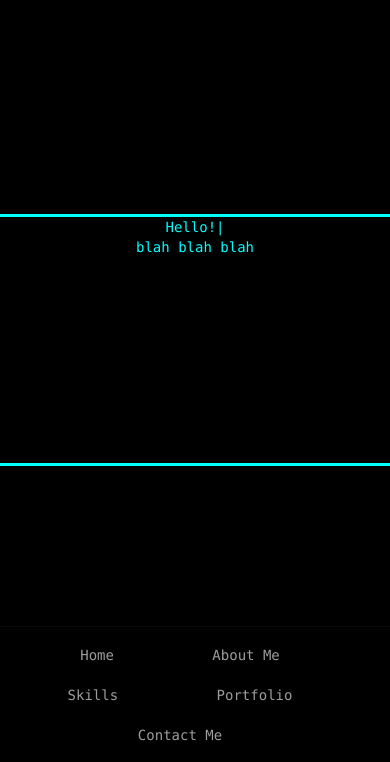
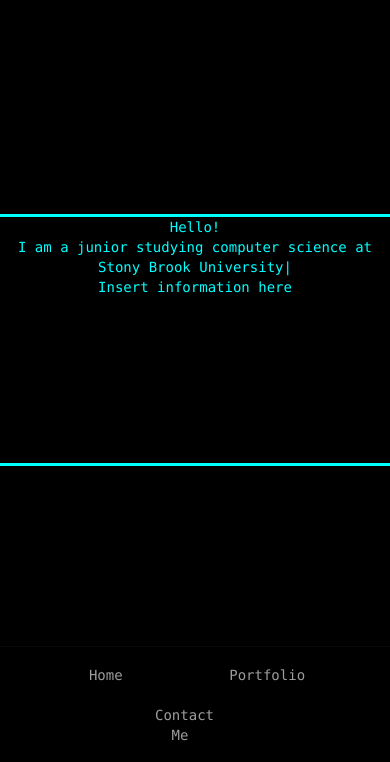
Before and after one commit to alexfchin/Website, a plain HTML site: page index.html in a window 390 px wide. Shown: the part 82-844 px from the top of the page. Drawn offline with nearby package versions, Linux system fonts and the light colour scheme.

Commit message:
responsive nav links

```diff
--- a/css/main.css
+++ b/css/main.css
@@ -8,7 +8,7 @@ body {
     color: blue;
 }
 
-.box{
+#box{
     text-align: center;
     border: solid;
     color:aqua;
@@ -19,6 +19,7 @@ body {
     height:18em;
     margin-top: -9em; /*set to a negative number 1/2 of your height*/
     margin-left: -15em; /*set to a negative number 1/2 of your width*/
+
 }
 
 .navbar-inverse {
--- a/index.html
+++ b/index.html
@@ -41,13 +41,13 @@
 
 
     <nav class="navbar navbar-inverse navbar-fixed-bottom">
-        <div class="container-fluid">
+        <div class="row">
             <ul class="nav navbar-nav">
-                <li id="home"><a href="#">Home</a></li>
-                <li id="aboutMe"><a href="#">About Me</a></li>
-                <li id="skills"><a href="#">Skills</a></li>
-                <li id="portfolio"><a href="#">Portfolio</a></li>
-                <li id="contactMe"><a href="#">Contact Me</a></li>
+                <li class="col-md-3 col-sm-4 col-xs-4" id="home"><a href="#">Home</a></li>
+                <!--                <li id="aboutMe"><a href="#">About Me</a></li>-->
+                <!--                <li id="skills"><a href="#">Skills</a></li>-->
+                <li class="col-md-3 col-sm-4 col-xs-4" id="portfolio"><a href="#">Portfolio</a></li>
+                <li class="col-md-3 col-sm-4 col-xs-4" id="contactMe"><a href="#">Contact Me</a></li>
             </ul>
         </div>
     </nav>
@@ -55,11 +55,11 @@
 
 
 
-    <div class="container">
-        <div class="box">
-            <span id="typed"></span>
+    <div class="row">
+        <div class="col-md-10 col-offset-1" id="box">
+            <span id="typed"></span><span id="typed_2"></span>
             <span class="typed-cursor"></span>
-            <p class="blah">blah blah blah</p>
+            <p class="informationText">Insert information here</p>
         </div>
     </div>
 
@@ -69,28 +69,16 @@
     <script>
         document.addEventListener("DOMContentLoaded", function() {
             Typed.new('#typed', {
-                strings: ["Hello!"],
+                strings: ["Hello! <br> I am a junior studying computer science at Stony Brook University"],
                 typeSpeed: 0
             });
         });
 
+
+
         document.getElementById("home").addEventListener('click', function() {
             Typed.new('#typed', {
-                strings: ["Hello!"],
-                typeSpeed: 0
-            });
-        });
-
-        document.getElementById("aboutMe").addEventListener('click', function() {
-            Typed.new('#typed', {
-                strings: ["About Me"],
-                typeSpeed: 0
-            });
-        });
-
-        document.getElementById("skills").addEventListener('click', function() {
-            Typed.new('#typed', {
-                strings: ["Skills"],
+                strings: ["Hello! <br> I am a junior studying computer science at Stony Brook", "xd"],
                 typeSpeed: 0
             });
         });
@@ -98,7 +86,7 @@
 
         document.getElementById("portfolio").addEventListener('click', function() {
             Typed.new('#typed', {
-                strings: ["PORTFOLIO"],
+                strings: ["Portfolio"],
                 typeSpeed: 0
             });
         });
@@ -106,13 +94,12 @@
 
         document.getElementById("contactMe").addEventListener('click', function() {
             Typed.new('#typed', {
-                strings: ["CONTACT ME"],
+                strings: ["Contact Me"],
                 typeSpeed: 0
             });
         });
 
         //email,github,linkedin,resume
-
     </script>
 
 
@@ -129,8 +116,6 @@
     </script>
 
 
-
-
 </body>
 
 </html>
```
